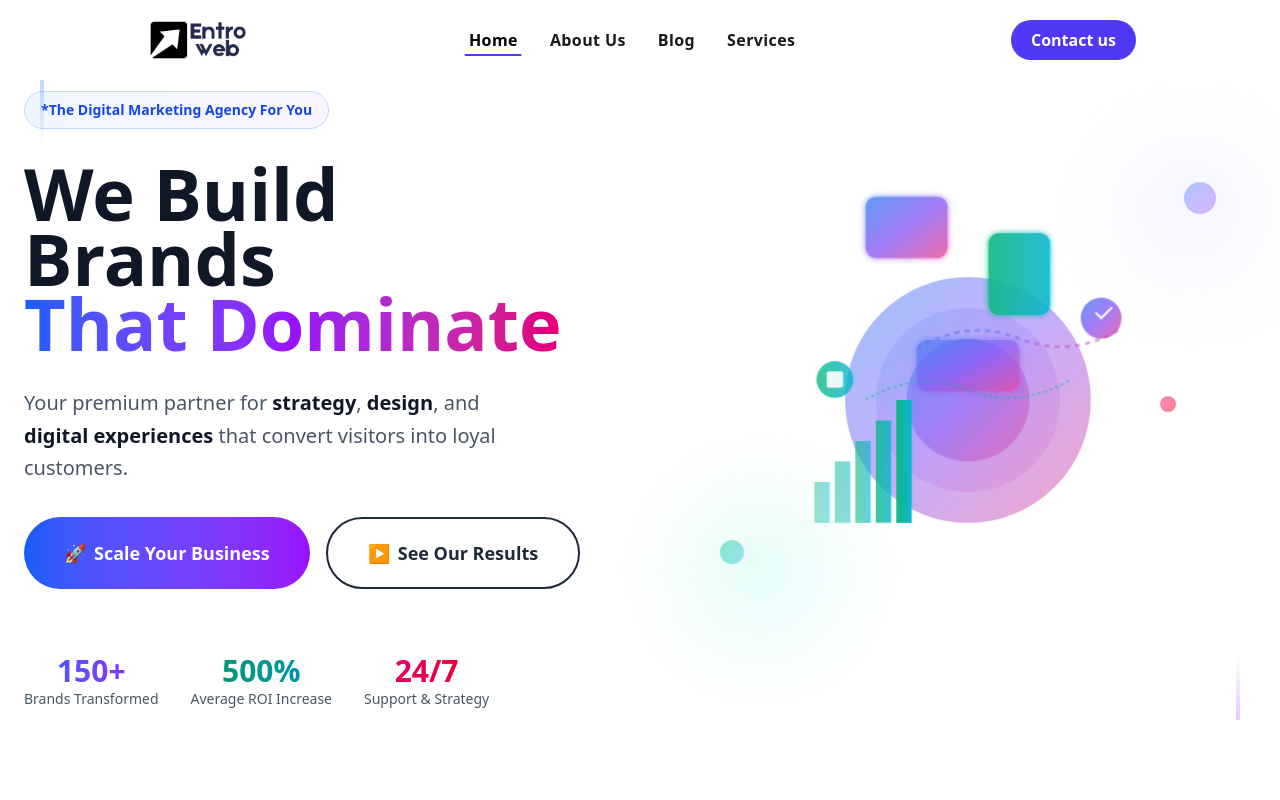
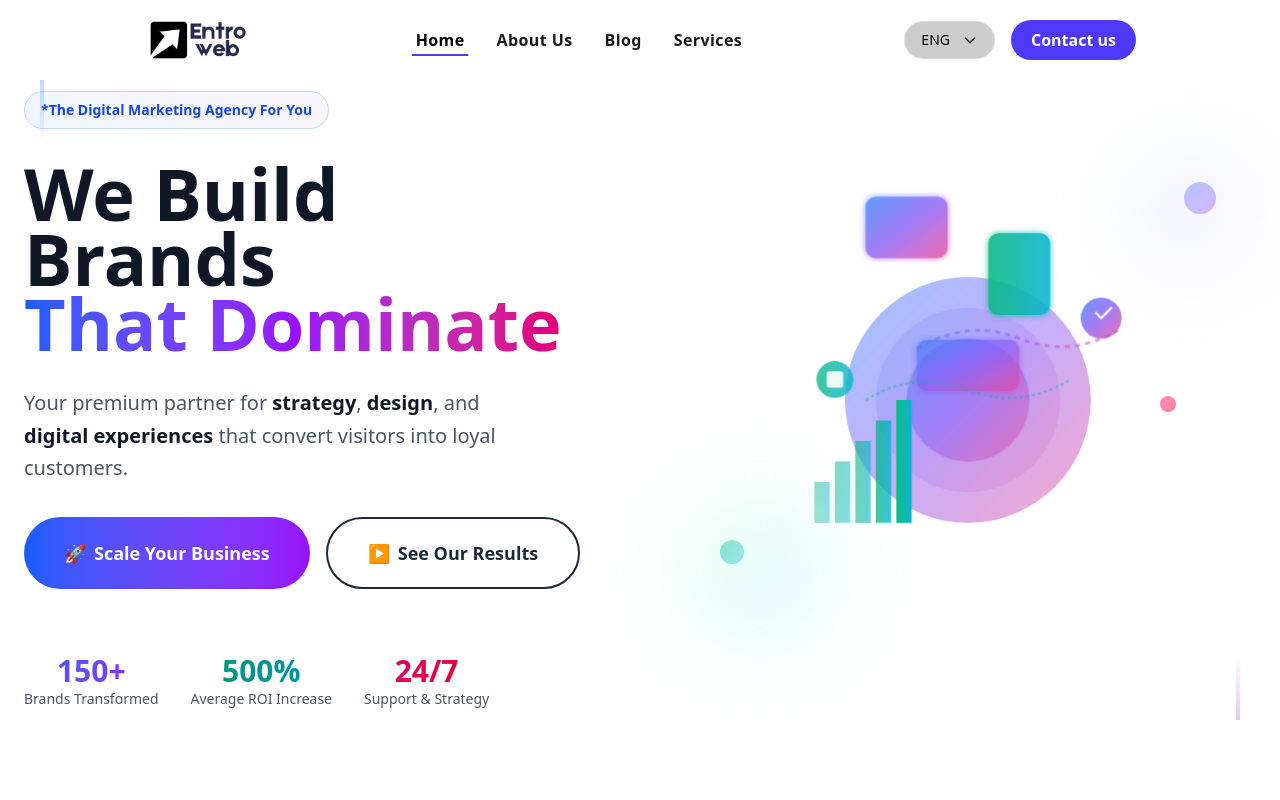
Before and after one commit to cetijunior/EntroWeb, a React (Vite) app: page / in a window 1280 px wide. Shown: the top 800 px of the page. Built offline with nearby package versions, Linux system fonts and the light colour scheme.

Commit message:
Nvabar Language Switcher || Mobile and Desktop

```diff
--- a/package.json
+++ b/package.json
@@ -12,10 +12,12 @@
   "dependencies": {
     "@tailwindcss/vite": "^4.1.11",
     "framer-motion": "^12.23.11",
+    "i18next": "^25.3.2",
     "lucide-react": "^0.526.0",
     "ogl": "^1.0.11",
     "react": "^19.1.0",
     "react-dom": "^19.1.0",
+    "react-i18next": "^15.6.1",
     "react-router-dom": "^7.7.1",
     "tailwindcss": "^4.1.11"
   },
--- /dev/null
+++ b/src/components/LanguageSwitcher.jsx
@@ -0,0 +1,67 @@
+import { useState, useEffect } from "react";
+import { motion, AnimatePresence } from "framer-motion";
+
+const languages = [
+    { code: "en", label: "🇬🇧 English", short: "ENG" },
+    { code: "it", label: "🇮🇹 Italiano", short: "ITA" },
+    { code: "sq", label: "🇦🇱 Shqip", short: "SHQ" },
+];
+
+export default function LanguageSwitcher({ currentLang = "en", onChange, isMobile = false }) {
+    const [open, setOpen] = useState(false);
+    const [selected, setSelected] = useState(currentLang);
+
+    useEffect(() => {
+        setSelected(currentLang);
+    }, [currentLang]);
+
+    const selectedLang = languages.find((l) => l.code === selected) || languages[0];
+
+    const handleSelect = (langCode) => {
+        setSelected(langCode);
+        onChange?.(langCode); // optional chaining in case onChange is missing
+        setOpen(false);
+    };
+
+    return (
+        <div className={`relative z-50 ${isMobile ? "w-full" : ""}`}>
+            <button
+                onClick={() => setOpen((prev) => !prev)}
+                className={`w-full ${isMobile ? "justify-between" : "justify-center"} flex items-center gap-2 px-4 py-2 rounded-full
+          text-sm font-medium border border-white/30
+          ${isMobile ? "bg-white/10 text-white" : "bg-black/20 text-black backdrop-blur-md"}`}
+            >
+                {selectedLang.short}
+                <svg className="w-4 h-4 ml-1" fill="none" stroke="currentColor" viewBox="0 0 24 24">
+                    <path strokeLinecap="round" strokeLinejoin="round" strokeWidth="2" d="M19 9l-7 7-7-7" />
+                </svg>
+            </button>
+
+            <AnimatePresence>
+                {open && (
+                    <motion.ul
+                        initial={{ opacity: 0, y: -4 }}
+                        animate={{ opacity: 1, y: 0 }}
+                        exit={{ opacity: 0, y: -4 }}
+                        transition={{ duration: 0.2 }}
+                        className={`absolute ${isMobile ? "w-full left-0 mt-2" : "w-40 right-0 mt-2"}
+              bg-white/20 backdrop-blur-md border border-white/30
+              rounded-xl shadow-xl overflow-hidden text-sm
+              ${isMobile ? "text-white" : "text-black"}`}
+                    >
+                        {languages.map((lang) => (
+                            <li key={lang.code}>
+                                <button
+                                    onClick={() => handleSelect(lang.code)}
+                                    className="w-full text-left px-4 py-2 hover:bg-white/30 transition"
+                                >
+                                    {lang.label}
+                                </button>
+                            </li>
+                        ))}
+                    </motion.ul>
+                )}
+            </AnimatePresence>
+        </div>
+    );
+}
--- a/src/components/Navbar.jsx
+++ b/src/components/Navbar.jsx
@@ -3,6 +3,10 @@ import { useNavigate, useLocation } from "react-router-dom";
 import { Menu, X } from "lucide-react";
 import { AnimatePresence, motion } from "framer-motion";
 import Galaxy from "./Galaxy";
+
+import { useTranslation } from "react-i18next";
+import LanguageSwitcher from "./LanguageSwitcher";
+
 
 export default function Navbar() {
     const [scrolled, setScrolled] = useState(false);
@@ -29,6 +33,15 @@ export default function Navbar() {
         navigate(path);
         setMobileOpen(false);
     };
+
+
+    const { i18n } = useTranslation();
+
+    const changeLanguage = (lang) => {
+        i18n.changeLanguage(lang);
+    };
+
+
 
     return (
         <header
@@ -84,9 +97,16 @@ export default function Navbar() {
                 </ul>
 
 
+                {/* Language Selector & CTA */}
+                <div className="hidden md:flex items-center gap-4">
+                    {/* Language Dropdown */}
+                    <LanguageSwitcher
+                        currentLang={i18n.language}
+                        onChange={(lang) => i18n.changeLanguage(lang)}
+                    />
 
-                {/* Desktop CTA */}
-                <div className="hidden md:block">
+
+                    {/* CTA */}
                     <button
                         onClick={() => navigate("/contact")}
                         className="bg-indigo-600 text-white px-5 py-2 rounded-full font-semibold hover:bg-indigo-700 transition"
@@ -94,6 +114,7 @@ export default function Navbar() {
                         Contact us
                     </button>
                 </div>
+
 
                 {/* Mobile Menu Toggle */}
                 <div className="md:hidden">
@@ -160,6 +181,16 @@ export default function Navbar() {
                                 <hr className="border-white/30 my-6" />
 
                                 {/* CTA */}
+                                {/* Language Switcher */}
+                                <div className="pt-6">
+                                    <LanguageSwitcher
+                                        isMobile
+                                        currentLang={i18n.language}
+                                        onChange={(lang) => i18n.changeLanguage(lang)}
+                                    />
+                                </div>
+
+
                                 <div className="flex justify-end items-end">
                                     <button
                                         onClick={() => handleNav("/contact")}
@@ -169,6 +200,7 @@ export default function Navbar() {
                                     </button>
                                 </div>
                             </div>
+
 
                             {/* Footer */}
                             <div className="flex justify-center space-x-4 items-center text-center pb-20 rounded-t-2xl mx-2 text-xs text-white/80 py-4 border-t border-white/20 bg-white/10 backdrop-blur-md">
```
Also changed, not shown: 1 other file (tests, documents, lock files or other folders).
